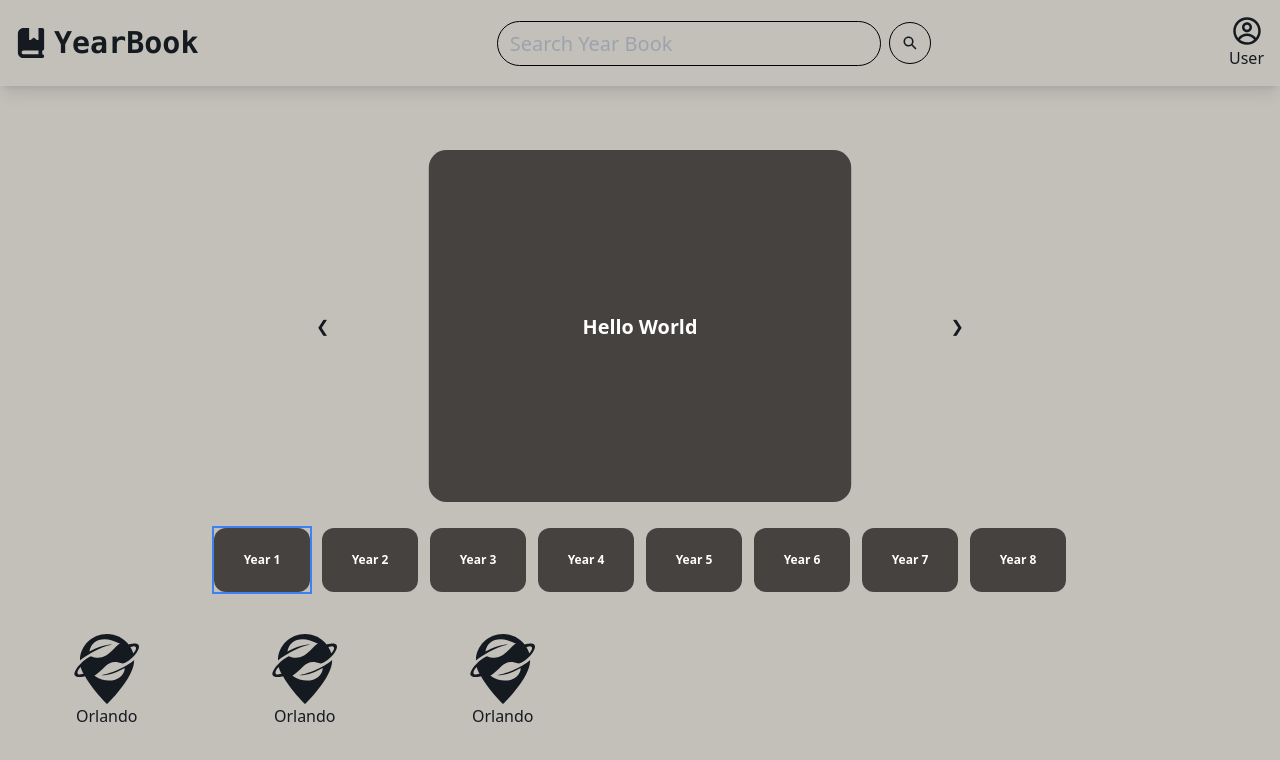
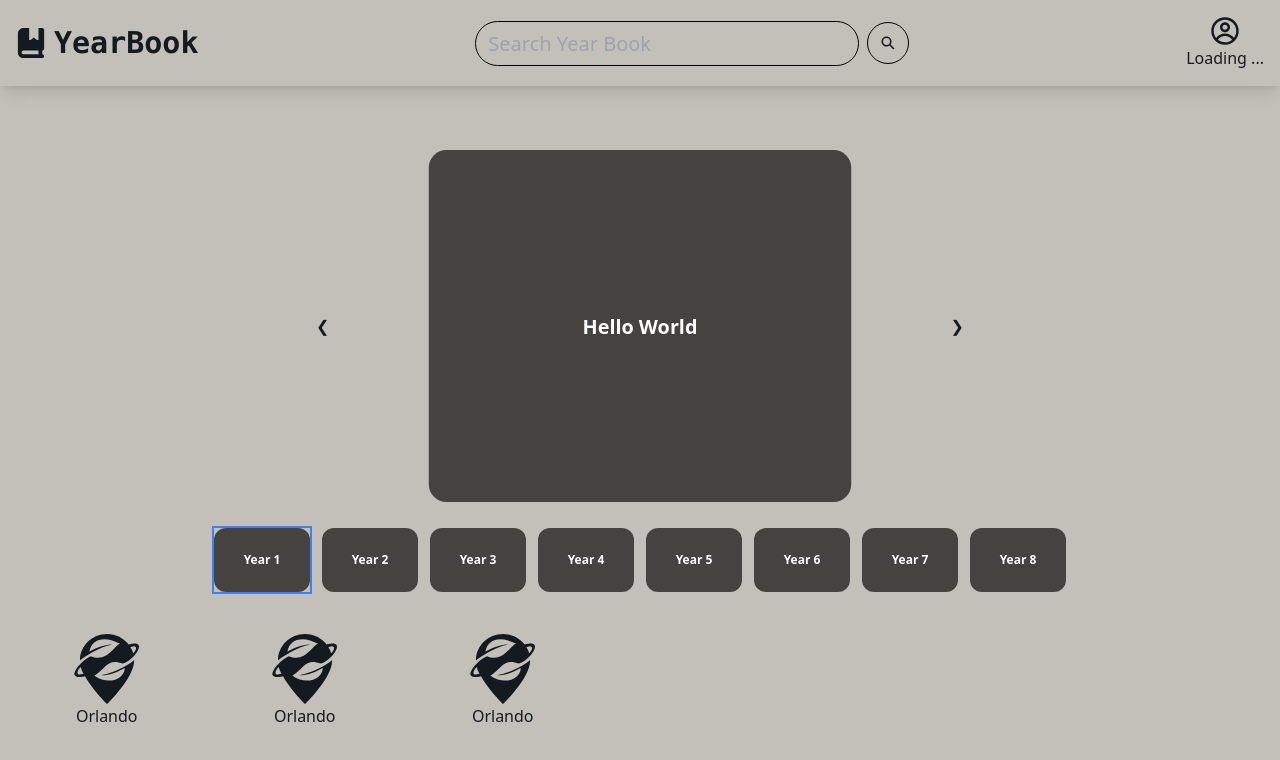
Before and after one commit to Hardelzs/year-book, a React (Vite) app: page /YearBook in a window 1280 px wide. Shown: the top 760 px of the page. Built offline with nearby package versions, Linux system fonts and the light colour scheme; no server answers.

Commit message:
showed user in navigation bar

```diff
--- a/src/Components/Navigation.jsx
+++ b/src/Components/Navigation.jsx
@@ -23,7 +23,13 @@ const Navigation = ({ userData }) => {
           onClick={toggleSidebar}
           className="cursor-pointer hover:text-gray-500 text-[#151a21]"
         />
-        {userData?.username || "User"}
+                {userData ? (
+          <div>
+            <p>{userData.username}</p>
+          </div>
+        ) : (
+          <p>Loading ...</p>
+        )}
       </div>
 
       {/* Sidebar */}
```
